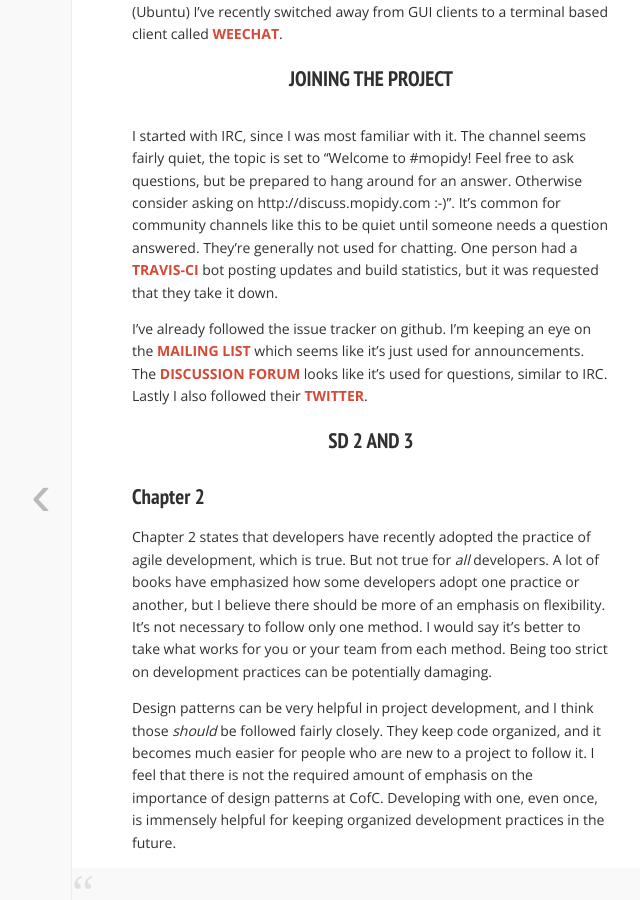
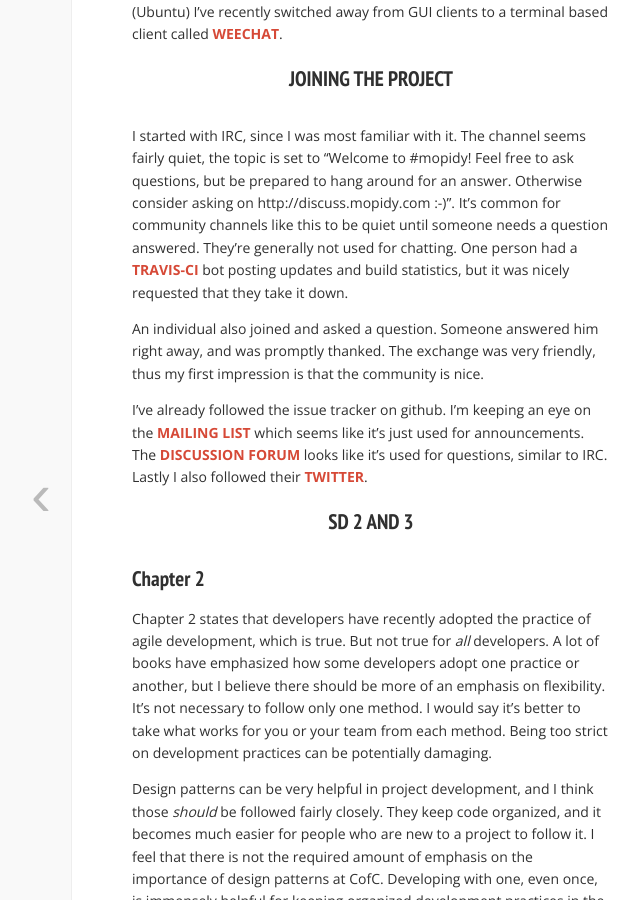
Before and after one commit to Lixxia/lixxia.github.io, a Jekyll site: the page built from _posts/2015-01-26-joining.md, in a window 1280 px wide and 900 px high, scrolled down 875 px. Shown: the whole window, without its empty margins (269-909 px from the left). Built offline with Jekyll 4.4.1, drawn with Linux system fonts in a browser that asks for light colours; nearby versions of some CDN libraries; Markdown is read by kramdown in place of the engine named in the settings; comment, search, counter and statistics services are not loaded.

Commit message:
updating blog post

```diff
--- a/_posts/2015-01-26-joining.md
+++ b/_posts/2015-01-26-joining.md
@@ -13,7 +13,9 @@ The section on IRC was a good introduction to the basics. I'm glad that they tal
 I've been using IRC for several years already and am constantly on a CS channel for CofC. I've used a variety of clients. On Windows and Ubuntu I've used [Hexchat](https://hexchat.github.io/) a client based off of [XChat](http://xchat.org/). On Mac I've used [Komanda](http://komanda.io/), a beta client written with node-webkit. Lastly, on my laptop (Ubuntu) I've recently switched away from GUI clients to a terminal based client called [Weechat](https://weechat.org/).
 
 # Joining the Project
-I started with IRC, since I was most familiar with it. The channel seems fairly quiet, the topic is set to "Welcome to #mopidy! Feel free to ask questions, but be prepared to hang around for an answer. Otherwise consider asking on http://discuss.mopidy.com :-)". It's common for community channels like this to be quiet until someone needs a question answered. They're generally not used for chatting. One person had a [Travis-ci](https://travis-ci.org/recent) bot posting updates and build statistics, but it was requested that they take it down.
+I started with IRC, since I was most familiar with it. The channel seems fairly quiet, the topic is set to "Welcome to #mopidy! Feel free to ask questions, but be prepared to hang around for an answer. Otherwise consider asking on http://discuss.mopidy.com :-)". It's common for community channels like this to be quiet until someone needs a question answered. They're generally not used for chatting. One person had a [Travis-ci](https://travis-ci.org/recent) bot posting updates and build statistics, but it was nicely requested that they take it down.
+
+An individual also joined and asked a question. Someone answered him right away, and was promptly thanked. The exchange was very friendly, thus my first impression is that the community is nice.
 
 I've already followed the issue tracker on github. I'm keeping an eye on the [mailing list](https://groups.google.com/forum/?fromgroups=#!forum/mopidy) which seems like it's just used for announcements. The [discussion forum](https://discuss.mopidy.com/) looks like it's used for questions, similar to IRC. Lastly I also followed their [twitter](https://twitter.com/mopidy).
 
```
